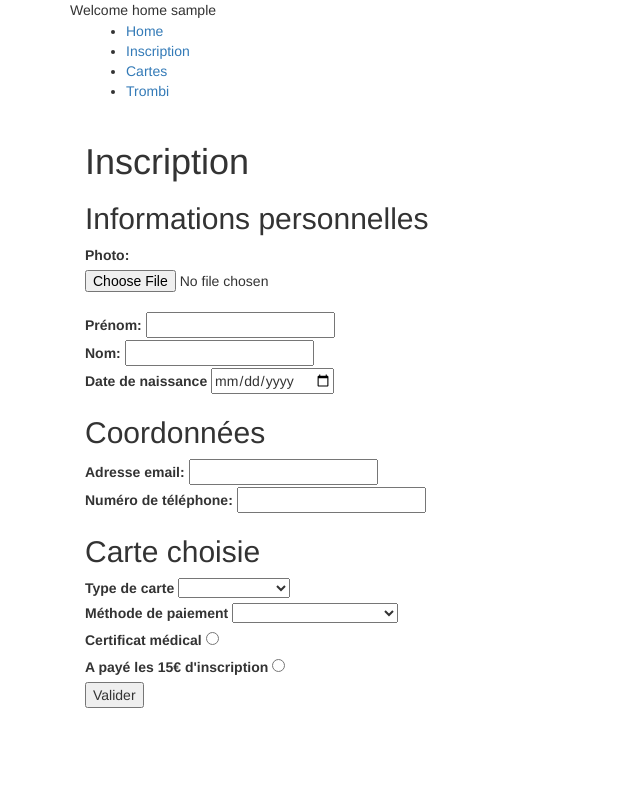
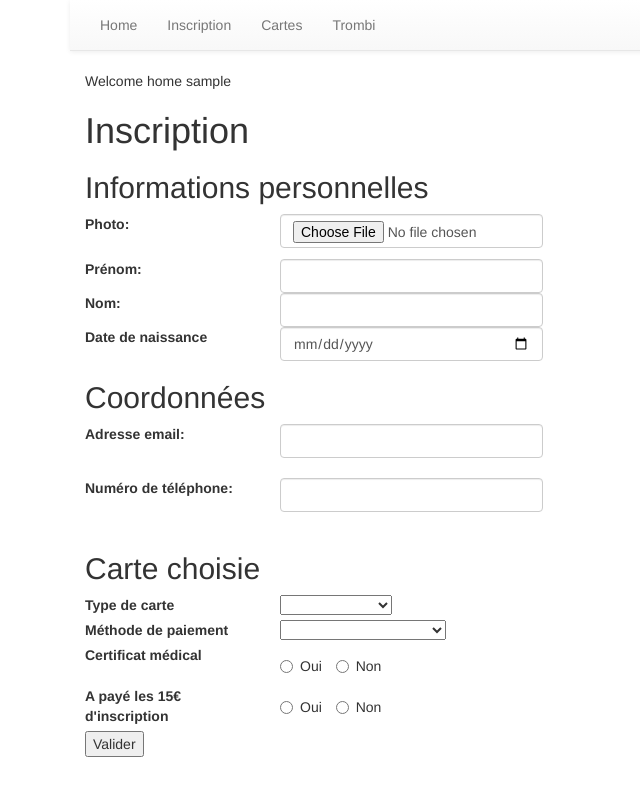
Before and after one commit to pacud/dancebo, a Flask app: page /inscription in a window 1280 px wide. Shown: the whole page, without its empty margins (0-640 px from the left). Run offline with Flask 2, Linux system fonts and the light colour scheme; the visitor is signed in with stand-in values (Sample User, id 1); some libraries are stand-ins or nearby versions.

Commit message:
Add even more css

```diff
--- a/templates/inscription.html
+++ b/templates/inscription.html
@@ -23,21 +23,61 @@
 <h1>Inscription</h1>
 <form action="/add_student" method="POST" onsubmit="return validate_form()" id="add_student_form" >
     <h2>Informations personnelles</h2>
-    <label for="profile_pic">Photo: </label>
-    <input type="file" name="profile_pic" id="profile_pic" /><br />
-    <label for="firstname">Prénom: </label>
-    <input type="text" name="firstname" id="firstname" /><br />
-    <label for="lastname">Nom: </label>
-    <input type="text" name="lastname" id="lastname" /><br />
-    <label for="birthdate">Date de naissance</label>
-    <input type="date" name="birthdate" id="birthdate" />
+    <div class="row">
+        <div class="col-md-2">
+            <label for="profile_pic">Photo: </label><br /><br />
+        </div>
+        <div class="col-md-3">
+            <input class="form-control" type="file" name="profile_pic" id="profile_pic" />
+        </div>
+    </div>
+    <div class="row">
+        <div class="col-md-2">
+            <label for="firstname">Prénom: </label><br />
+        </div>
+        <div class="col-md-3">
+            <input class="form-control" type="text" name="firstname" id="firstname" />
+        </div>
+    </div>
+    <div class="row">
+        <div class="col-md-2">
+            <label for="lastname">Nom: </label><br />
+        </div>
+        <div class="col-md-3">
+            <input class="form-control" type="text" name="lastname" id="lastname" />
+        </div>
+    </div>
+    <div class="row">
+        <div class="col-md-2">
+            <label for="birthdate">Date de naissance</label><br />
+        </div>
+        <div class="col-md-3">
+            <input class="form-control" type="date" name="birthdate" id="birthdate" />
+        </div>
+    </div>
     <h2>Coordonnées</h2>
+    <div class="row">
+        <div class="col-md-2">
             <label for="email">Adresse email: </label>
-    <input type="email" name="email" id="email" /><br />
+        </div>
+        <div class="col-md-3">
+            <input class="form-control" type="email" name="email" id="email" /><br />
+        </div>
+    </div>
+    <div class="row">
+        <div class="col-md-2">
             <label for="mobile">Numéro de téléphone: </label>
-    <input type="text" name="mobile" id="mobile" /><br />
+        </div>
+        <div class="col-md-3">
+            <input class="form-control" type="text" name="mobile" id="mobile" /><br />
+        </div>
+    </div>
     <h2>Carte choisie</h2>
+    <div class="row">
+        <div class="col-md-2">
             <label for="card_type">Type de carte</label>
+        </div>
+        <div class="col-md-3">
             <select name="card_type" id="card_type" onclick="display_card_price()">
                 <option value="0"></option>
                 <option value="1">Cours par 10</option>
@@ -45,17 +85,43 @@
                 <option value="3">Cours par 30</option>
                 <option value="4">Cours à l'unité</option>
             </select><br />
+        </div>
+    </div>
+    <div class="row">
+        <div class="col-md-2">
             <label for="paiment_method">Méthode de paiement</label>
+        </div>
+        <div class="col-md-3">
             <select name="paiment_method" id="paiment_method" >
                 <option value="0"></option>
                 <option value="1">Espèces</option>
                 <option value="2">Chèque (total)</option>
                 <option value="3">Chèque (plusieurs fois)</option>
             </select><br />
+        </div>
+    </div>
+    <div class="row">
+        <div class="col-md-2">
             <label for="medical_certificate">Certificat médical</label>
-    <input name="medical_certificate" id="medical_certificate" type="radio" value="1" /><br />
+        </div>
+        <div class="col-md-3">
+            <div class="radio">
+                <label class="radio-inline"><input name="medical_certificate" id="medical_certificate" type="radio" value="1" />Oui</label>
+                <label class="radio-inline"><input name="medical_certificate" id="medical_certificate" type="radio" value="0" />Non</label>
+            </div>
+        </div>
+    </div>
+    <div class="row">
+        <div class="col-md-2">
             <label for="inscription_paid">A payé les 15€ d'inscription</label>
-    <input name="inscription_paid" id="inscription_paid" type="radio" value="1" default="0" /><br />
+        </div>
+        <div class="col-md-3">
+            <div class="radio">
+                <label class="radio-inline"><input name="inscription_paid" id="inscription_paid" type="radio" value="1" />Oui</label>
+                <label class="radio-inline"><input name="inscription_paid" id="inscription_paid" type="radio" value="0" />Non</label>
+            </div>
+        </div>
+    </div>
     <!-- validation -->
     <input type="submit" value="Valider" />
 </form>
--- a/templates/logged.html
+++ b/templates/logged.html
@@ -1,17 +1,19 @@
 {% extends "main.html" %}
 {% block content %}
 
-<div>
-Welcome home {{session.name}}
-</div>
+<nav class="navbar navbar-static-top navbar-default">
+    <div class="container-fluid">
+        <ul class="nav navbar-nav">
+            <li><a href="/home">Home</a></li>
+            <li><a href="/inscription">Inscription</a></li>
+            <li><a href="/cartes">Cartes</a></li>
+            <li><a href="/trombi">Trombi</a></li>
+        </ul>
+    </div>
+</nav>
 
 <div class="container">
-    <ul class="navbar">
-        <li><a href="/home">Home</a></li>
-        <li><a href="/inscription">Inscription</a></li>
-        <li><a href="/cartes">Cartes</a></li>
-        <li><a href="/trombi">Trombi</a></li>
-    </ul>
+Welcome home {{session.name}}
 </div>
 
 <div class="container">
```
Lines whose indentation alone changed are shown as unchanged.
